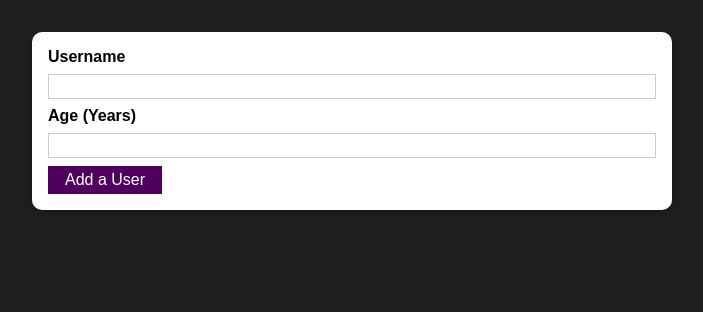
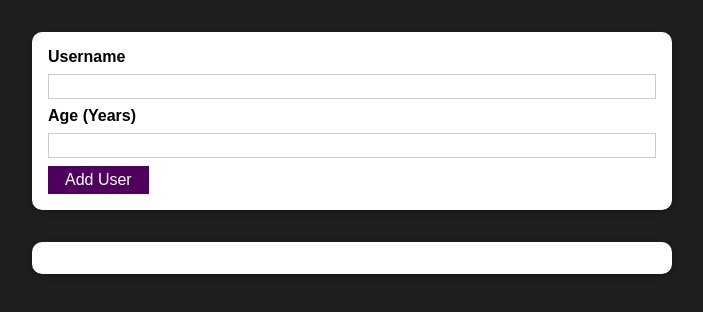
Before and after one commit to Dimisz/react-projects, a React (Create React App) app in the folder adding-users-mini-project/: page / in a window 1280 px wide. Shown: the top 312 px of the page, without its empty margins (288-991 px from the left). Built offline with nearby package versions, Linux system fonts and the light colour scheme.

Commit message:
Added a UsersList component

```diff
--- a/adding-users-mini-project/src/App.js
+++ b/adding-users-mini-project/src/App.js
@@ -1,9 +1,11 @@
 import AddUser from './components/Users/AddUser';
+import UsersList from './components/Users/UsersList';
 
 const App = () => {
   return(
     <div>
       <AddUser />
+      <UsersList users={[]} />
     </div>
   );
 }
--- a/adding-users-mini-project/src/components/UI/Button.js
+++ b/adding-users-mini-project/src/components/UI/Button.js
@@ -2,7 +2,11 @@ import styles from './Button.module.css';
 
 const Button = (props) => {
     return(
-        <button className={styles.button} type={props.type}>{props.text}</button>
+        <button className={styles.button}
+                type={props.type}
+                onClick={props.onClick}>
+                    {props.children}
+        </button>
     );
 }
 
--- a/adding-users-mini-project/src/components/Users/AddUser.js
+++ b/adding-users-mini-project/src/components/Users/AddUser.js
@@ -1,22 +1,53 @@
+import { useState } from 'react';
+
 import Card from "../UI/Card";
 import Button from "../UI/Button";
 
 import styles from './AddUser.module.css';
 
 const AddUser = (props) => {
+    const [enteredUserName, setEnteredUserName] = useState('');
+    const [enteredAge, setEnteredAge] = useState('');
+
     const addUserHandler = (event) => {
         event.preventDefault();
+        if(enteredUserName.trim().length === 0 || enteredAge.trim().length === 0){
+            return;
+        }
+        if(Number(enteredAge) < 1){
+            console.log('invalid age');
+            return;
+        }
+        console.log(enteredUserName, enteredAge);
+        setEnteredAge('');
+        setEnteredUserName('');
+    };
+
+    const usernameChangeHandler = (event) => {
+        setEnteredUserName(event.target.value);
+    };
+
+    const ageChangeHandler = (event) => {
+        setEnteredAge(event.target.value);
     };
 
     return (
     <Card className={styles.input}>
         <form onSubmit={addUserHandler}>
             <label htmlFor="username">Username</label>
-            <input id="username" type="text" />
+            <input id="username"
+                   type="text"
+                   onChange={usernameChangeHandler}
+                   value={enteredUserName}
+            />
 
             <label htmlFor="age">Age (Years)</label>
-            <input id="age" type="number" />
-            <Button type="submit" text="Add a User" />
+            <input id="age"
+                    type="number"
+                    onChange={ageChangeHandler}
+                    value={enteredAge}
+            />
+            <Button type="submit">Add User</Button>
 
         </form>
     </Card>
--- /dev/null
+++ b/adding-users-mini-project/src/components/Users/UsersList.js
@@ -0,0 +1,16 @@
+import Card from "../UI/Card";
+import styles from './UsersList.module.css';
+
+const UsersList = props => {
+    return(
+        <Card className={styles.users}>
+            <ul>
+                {props.users.map(user => (
+                    <li>{user.name} ({user.age} years old)</li>
+                ))}
+            </ul>
+        </Card>
+    );
+}
+
+export default UsersList;
--- /dev/null
+++ b/adding-users-mini-project/src/components/Users/UsersList.module.css
@@ -0,0 +1,16 @@
+.users {
+    margin: 2rem auto;
+    width: 90%;
+    max-width: 40rem;
+  }
+
+  .users ul {
+    list-style: none;
+    padding: 1rem;
+  }
+
+  .users li {
+    border: 1px solid #ccc;
+    margin: 0.5rem 0;
+    padding: 0.5rem;
+  }
```
